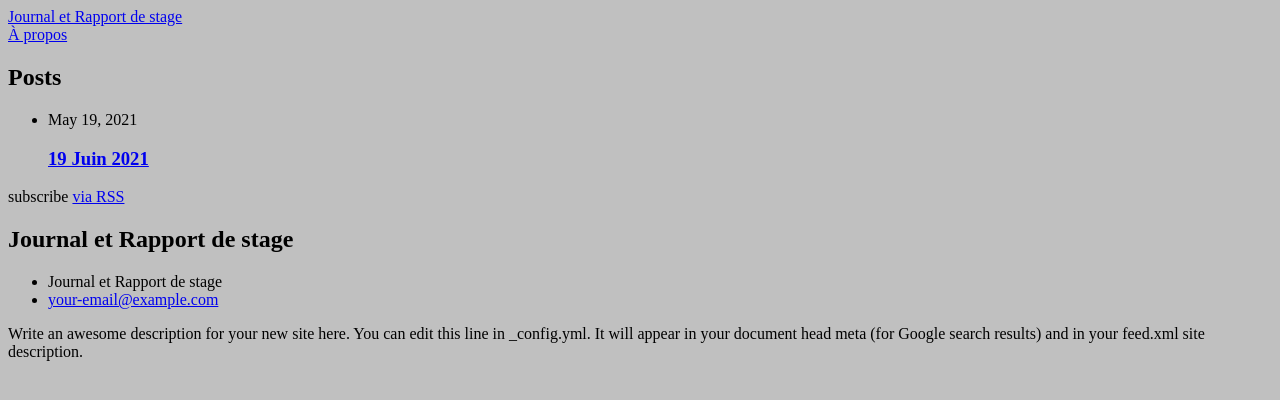
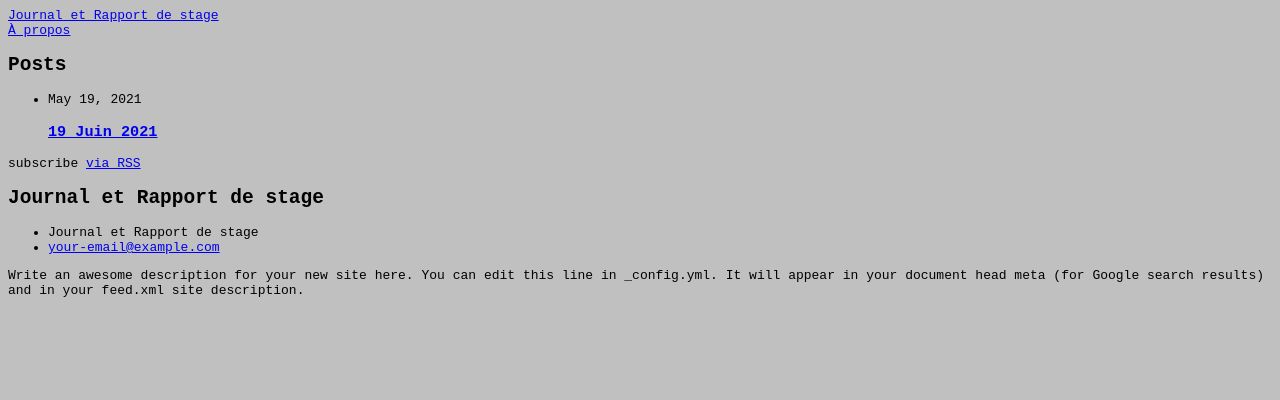
Before and after one commit to Corentin69008/Corentin69008.github.io, a Jekyll site: the page built from index.markdown, in a window 1280 px wide. Shown: the top 400 px of the page. Built offline with Jekyll 4.4.1, drawn with Linux system fonts in a browser that asks for light colours.

Commit message:
mise a jour

```diff
--- a/assets/main.css
+++ b/assets/main.css
@@ -6,5 +6,5 @@ html{
 }
 
 body {
-  font-family: cursive;
+  font-family: monospace;
 }
```
